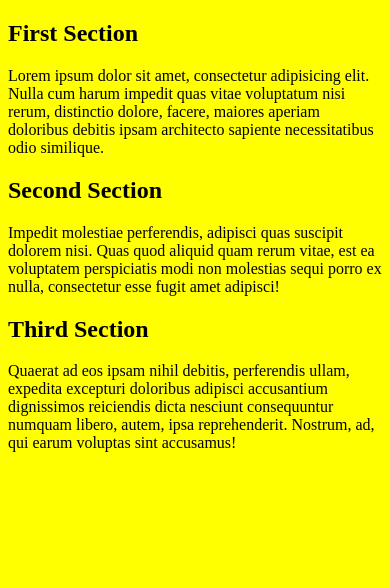
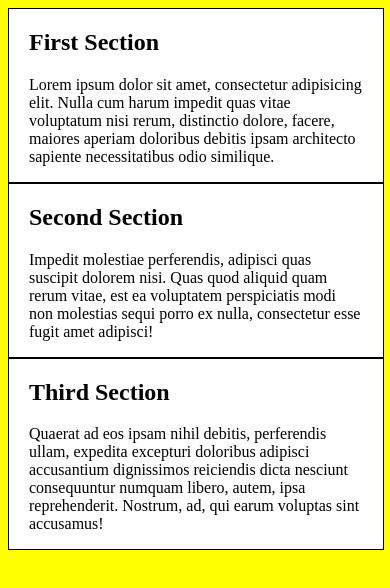
Before and after one commit to bbhonu/flexdemo, a plain HTML site: page index.html in a window 390 px wide. Drawn offline with Linux system fonts and the light colour scheme.

Commit message:
second commit

```diff
--- a/css/main.css
+++ b/css/main.css
@@ -1,3 +1,38 @@
 body {
 	background-color: yellow;
 }
+
+main {
+	display: flex;
+	justify-content: space-around;
+	flex-flow: row;
+}
+
+main section {
+	width: 30%;
+	background-color: white;
+	border: solid 1px;
+
+}
+
+p, h2 {
+	padding-left: 20px;
+	padding-right: 20px;
+}
+
+@media only screen and (max-width: 550px) {
+
+main {
+
+	flex-flow: column;
+
+
+}
+
+main section {
+	width: 100%;
+
+
+}
+
+} /*end media block*/
--- a/index.html
+++ b/index.html
@@ -2,8 +2,10 @@
 <html lang="en">
 <head>
 	<meta charset="UTF-8">
+	<meta name="viewport" content="width=device-width, initial-scale=1">
 	<title>Flexbox Demo</title>
 	<link rel="stylesheet" href="css/main.css">
+
 </head>
 <body>
 <main>
```
